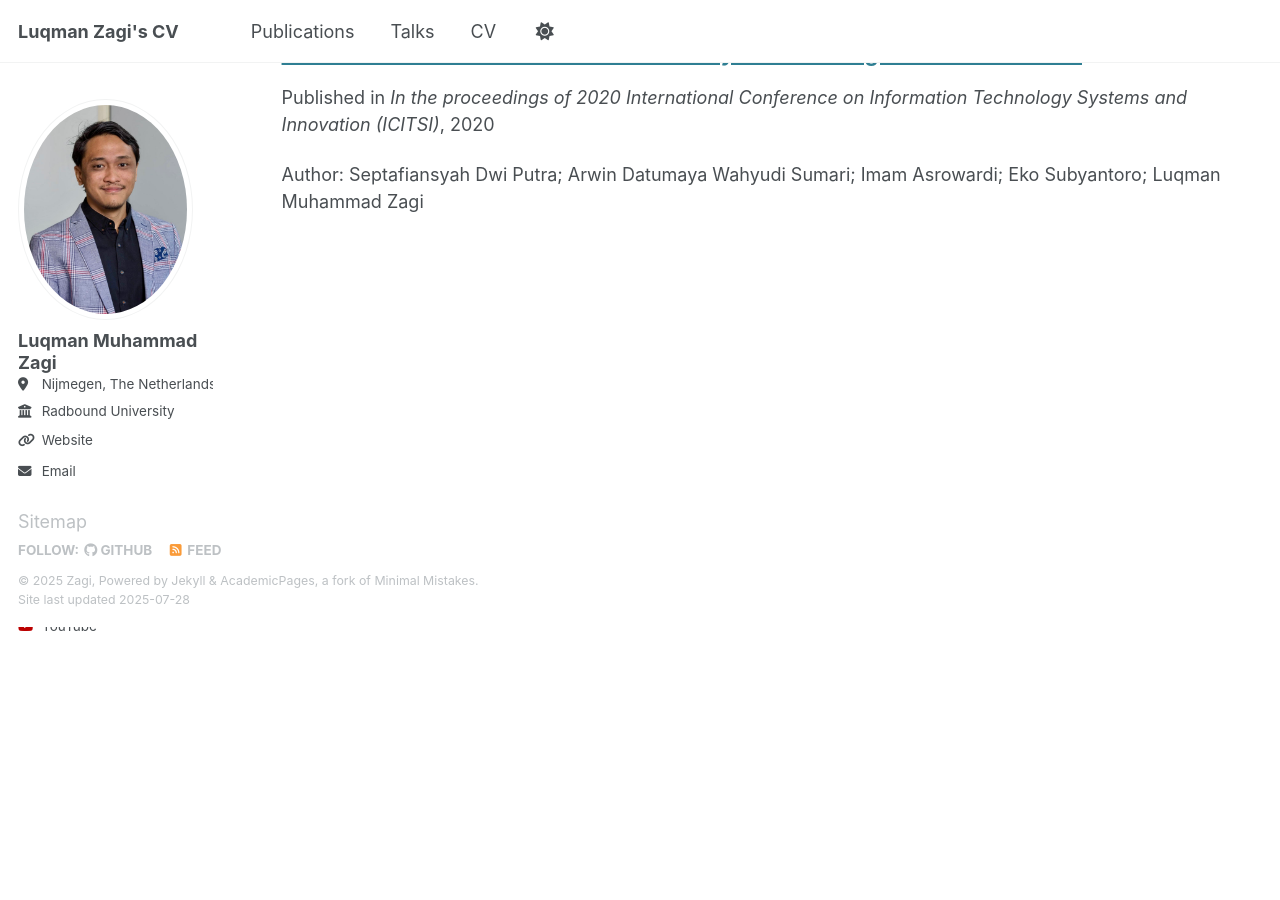
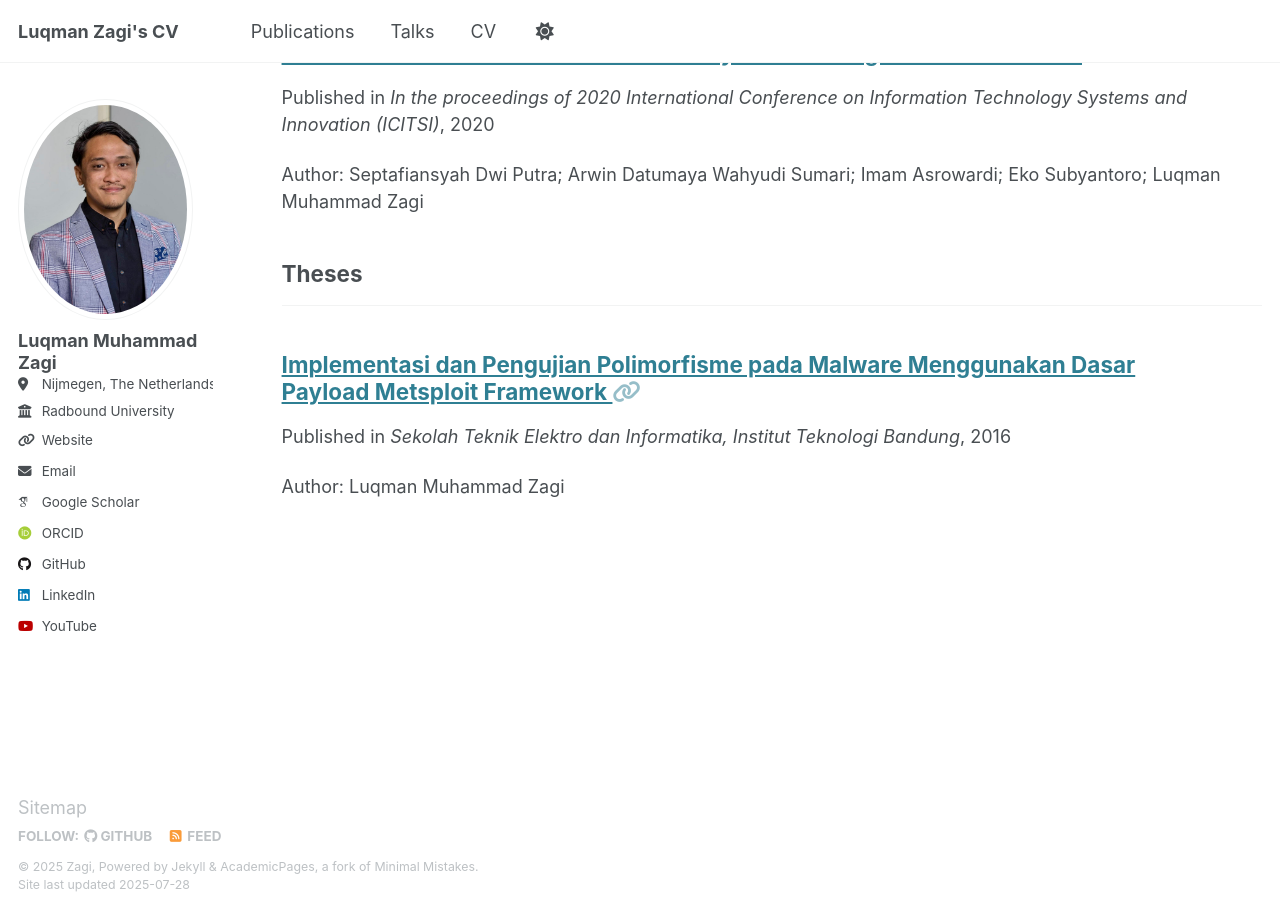
Before and after one commit to luqmanzagi/luqmanzagi.github.io, a Jekyll site: the page built from _pages/publications.html, in a window 1280 px wide and 900 px high, scrolled down 1523 px. Built offline with Jekyll 4.4.1, drawn with Linux system fonts in a browser that asks for light colours; some web fonts are replaced; before the commit the page ends 2150 px from its top, so only the background shows below that.

Commit message:
update master theses

```diff
--- a/_config.yml
+++ b/_config.yml
@@ -83,6 +83,8 @@
     title: 'Journal Articles'
   conferences:
     title: 'Conference Papers'
+  Theses:
+    title: 'Theses'
 
 # Site Settings
 teaser                   :  # filename of teaser fallback teaser image placed in /images/, .e.g. "500x300.png"
--- /dev/null
+++ b/_publications/2016-01-01-Implementasi-polimorfisme.md
@@ -0,0 +1,10 @@
+---
+title: "Implementasi dan Pengujian Polimorfisme pada Malware Menggunakan Dasar Payload Metsploit Framework"
+collection: publications
+category: Theses
+permalink: /publication/2016-Theses-Master
+date: 2016-09-01
+venue: 'Sekolah Teknik Elektro dan Informatika, Institut Teknologi Bandung'
+link: 'https://zenodo.org/records/16292264'
+citation: 'Luqman Muhammad Zagi'
+---
```
